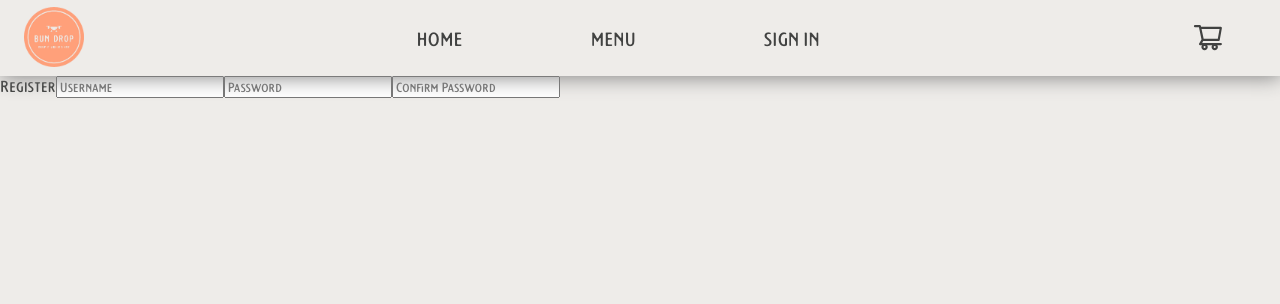
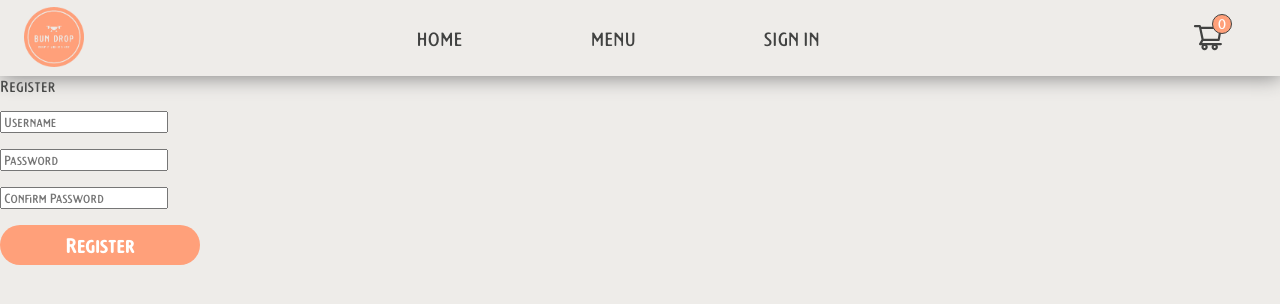
Before and after one commit to JakubMichalski98/bun-drop, a React (Vite) app: page /register in a window 1280 px wide. Shown: the top 304 px of the page. Built offline with nearby package versions, Linux system fonts and the light colour scheme; data requests are answered from the project's data file; the HTML template or start-up script is replaced by a standard one.

Commit message:
A whole bunch of stuff tbh
But fr, register functionality with form validation (inside validationcontext), very simple form validation on sign in.

```diff
--- a/db.json
+++ b/db.json
@@ -20,7 +20,6 @@
       "price": 4.49,
       "category": "burgers",
       "image": "src\\images\\burger-4.png"
-
     },
     {
       "id": 4,
@@ -122,6 +121,16 @@
           ]
         }
       ]
+    },
+    {
+      "username": "jakub",
+      "password": "jakub1234",
+      "orders": [
+        {
+          "items": []
+        }
+      ],
+      "id": 2
     }
   ]
 }
--- /dev/null
+++ b/src/components/input_field/InputField.jsx
@@ -0,0 +1,15 @@
+import React from 'react';
+import Styles from './InputField.module.css';
+import { useState } from 'react';
+
+function InputField({type, placeholder, onChange, name}) {
+
+    return (
+        <>
+        <input name={name} type={type} placeholder={placeholder} onChange={onChange}/>
+        <span></span>
+        </>
+     );
+}
+
+export default InputField;
--- /dev/null
+++ b/src/components/input_field/InputField.module.css
@@ -0,0 +1,4 @@
+span {
+    color: red;
+    display: none;
+}
--- a/src/components/navbar/Navbar.jsx
+++ b/src/components/navbar/Navbar.jsx
@@ -5,10 +5,12 @@ import { useState, useEffect } from 'react';
 import {AiOutlineShoppingCart} from 'react-icons/ai';
 import {RxHamburgerMenu, RxCross2} from 'react-icons/rx'
 import { useUser } from '../../context/UserContext';
+import { useCart } from '../../context/CartContext';
 
 function Navbar() {
 
     const { isSignedIn, signOutUser } = useUser();
+    const {cartItemAmount} = useCart();
 
     const [mobileMenuOpen, setMobileMenuOpen] = useState(false);
     const [mobileNavClass, setMobileNavClass] = useState('');
@@ -72,6 +74,7 @@ function Navbar() {
                     <div className={Styles.cart}>
                         <NavLink onClick={handleClick} to='/cart'>
                             <AiOutlineShoppingCart className={Styles.carticon}/>
+                            <div className={Styles.cartitemcount}>{cartItemAmount}</div>
                         </NavLink>
                     </div>
                 </div>
--- a/src/components/navbar/Navbar.module.css
+++ b/src/components/navbar/Navbar.module.css
@@ -74,6 +74,20 @@ body {
  .carticon {
    height: 40px;
    width: 40px;
+ }
+
+ .cartitemcount {
+   border: 1px #414241 solid;
+   border-radius: 60px;
+   height: 18px;
+   width: 18px;
+   color: white;
+   font-size: 14px;
+   text-align: center;
+   background-color: #FFA07A;
+   position: absolute;
+   top: 14px;
+   right: 48px;
  }
 
  @media screen and (max-width: 1400px)
--- a/src/components/pages/Register.jsx
+++ b/src/components/pages/Register.jsx
@@ -1,13 +1,46 @@
 import React from 'react';
+import InputField from '../input_field/InputField';
+import Button from '../button/Button';
+import { useState, useEffect } from 'react';
+import { useUser } from '../../context/UserContext';
+import { useValidation } from '../../context/ValidationContext';
 
 
 function Register() {
+
+    const {registerUser, registeredSignIn} = useUser();
+    const {inputs, formValues, handleInputChange, handleFormSubmit, errorMessages, isValidationSuccess, setIsValidationSuccess} = useValidation();
+
+
+    useEffect(() => {
+
+    }, [])
+
+    function handleRegister(e) {
+        handleFormSubmit(e);
+        if (isValidationSuccess)
+        {
+            registerUser(formValues.username, formValues.password);
+            registeredSignIn();
+
+        }
+        console.log(isValidationSuccess.toString());
+    }
+
     return (
         <>
             Register
-            <input type='text' placeholder='Username'/>
-            <input type='password' placeholder='Password'/>
-            <input type='password' placeholder='Confirm Password'/>
+            <form>
+                <pre>{formValues.username}</pre>
+                {inputs.map((i) => (
+                    <div key={i.id}>
+                        <InputField onChange={(e) => handleInputChange(e)} value={formValues[i.name]} name={i.name} type={i.type} placeholder={i.placeholder}/>
+                        <p>{errorMessages[i.name]}</p>
+                    </div>
+
+                ))}
+                <Button onClick={handleRegister} text={'Register'}/>
+            </form>
         </>
      );
 }
--- a/src/components/pages/SignIn.jsx
+++ b/src/components/pages/SignIn.jsx
@@ -6,7 +6,7 @@ import { Link } from 'react-router-dom';
 
 function SignIn() {
 
-    const {signInUser} = useUser();
+    const {signInUser, invalidLogin} = useUser();
 
     const [username, setUsername] = useState('');
     const [password, setPassword] = useState('');
@@ -15,11 +15,10 @@ function SignIn() {
         <>
             Sign In
             <form>
+                <p style={{color:'red'}}>{invalidLogin}</p>
                 <input type='text' placeholder='Username' value={username} onChange={(e) => setUsername(e.target.value) }/>
                 <input type='password' placeholder='Password' value={password} onChange={(e) => setPassword(e.target.value)}/>
-                <Link to='/'>
                     <Button onClick={() => signInUser(username, password)} text='LOG IN'/>
-                </Link>
             </form>
 
             <h2>Don't have an account?</h2>
--- a/src/context/CartContext.jsx
+++ b/src/context/CartContext.jsx
@@ -9,9 +9,11 @@ export function CartProvider({ children }) {
 
   const localStorageItems = JSON.parse(localStorage.getItem('cart')) || [];
   const [cartItems, setCartItems] = useState(localStorageItems);
+  const [cartItemAmount, setCartItemAmount] = useState(localStorageItems.length || 0);
 
     useEffect(() => {
         localStorage.setItem('cart', JSON.stringify(cartItems));
+        setCartItemAmount(cartItems.length);
     }, [cartItems])
 
   function addToCart(product, quantity) {
@@ -66,7 +68,7 @@ export function CartProvider({ children }) {
   }
 
   return (
-    <CartContext.Provider value={{ cartItems, addToCart, removeFromCart, changeItemQuantity, calculateTotalPrice }}>
+    <CartContext.Provider value={{ cartItems, cartItemAmount, addToCart, removeFromCart, changeItemQuantity, calculateTotalPrice }}>
       {children}
     </CartContext.Provider>
   );
--- /dev/null
+++ b/src/context/ValidationContext.jsx
@@ -0,0 +1,98 @@
+import React, { createContext, useContext, useState, useEffect } from 'react';
+
+const ValidationContext = createContext();
+
+export function ValidationProvider({ children }) {
+
+    const [formValues, setFormValues] = useState(
+        {
+            username: '',
+            password: '',
+            confirmPassword: ''
+        }
+    );
+
+    const [inputs, setInputs] = useState([
+        {
+        id: 1,
+        name: 'username',
+        type: 'text',
+        placeholder: 'Username',
+        },
+        {
+            id: 2,
+            name: 'password',
+            type: 'password',
+            placeholder: 'Password',
+        },
+        {
+            id: 3,
+            name: 'confirmPassword',
+            type: 'password',
+            placeholder: 'Confirm Password',
+        }
+    ]
+    );
+
+    const [errorMessages, setErrorMessages] = useState({});
+    const [isSubmitted, setIsSubmitted] = useState(false);
+    const [isValidationSuccess, setIsValidationSuccess] = useState(false);
+
+    useEffect(() => {
+        if (Object.keys(errorMessages).length === 0 && isSubmitted) {
+            setIsValidationSuccess(true);
+        }
+
+    }, [errorMessages])
+
+    function handleInputChange(e) {
+        setFormValues({...formValues, [e.target.name]: e.target.value})
+        setIsSubmitted(true);
+    }
+
+    function validateInput(values) {
+        const errors = {}
+
+        if (!values.username) {
+            errors.username = 'Username is required';
+        }
+        else if (values.username.length < 4 || values.username.length > 8)
+        {
+            errors.username = 'Username must be 4-8 characters long';
+        }
+
+        if (!values.password) {
+            errors.password = 'Password is required';
+        }
+        else if (values.password.length < 8 || values.password.length > 16) {
+            errors.password = 'Password must be 8-16 characters long';
+        }
+
+        if (!values.confirmPassword || values.confirmPassword !== values.password) {
+            errors.confirmPassword = "Passwords must match";
+        }
+
+        return errors;
+
+    }
+
+    function handleFormSubmit(e) {
+        e.preventDefault();
+        setErrorMessages(validateInput(formValues));
+    }
+
+    return (
+
+        <ValidationContext.Provider value={{inputs, formValues, handleInputChange, handleFormSubmit, validateInput, errorMessages, isValidationSuccess, setIsValidationSuccess}}>
+            {children}
+        </ValidationContext.Provider>
+    )
+}
+
+export function useValidation() {
+    const context = useContext(ValidationContext);
+    if (!context) {
+        throw new Error('useValidation must be used within a ValidationProvider');
+      }
+      return context;
+}
```
Also changed, not shown: src/App.jsx (+6 -3 lines), src/context/UserContext.jsx (+58 -22 lines).
